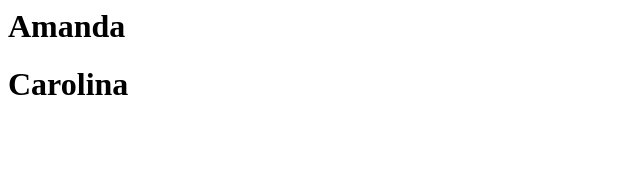
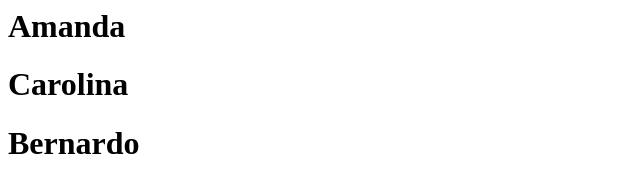
Before and after one commit to Amanda-Carolina-Bernardo/GitDesafio, a plain HTML site: page index.html in a window 1280 px wide. Shown: the whole page, without its empty margins (0-640 px from the left). Drawn offline with Linux system fonts and the light colour scheme.

Commit message:
adicionando sobrenome

```diff
--- a/index.html
+++ b/index.html
@@ -1,2 +1,3 @@
 <h1>Amanda</h1>
 <h1>Carolina</h1>
+<h1>Bernardo</h1>
```
